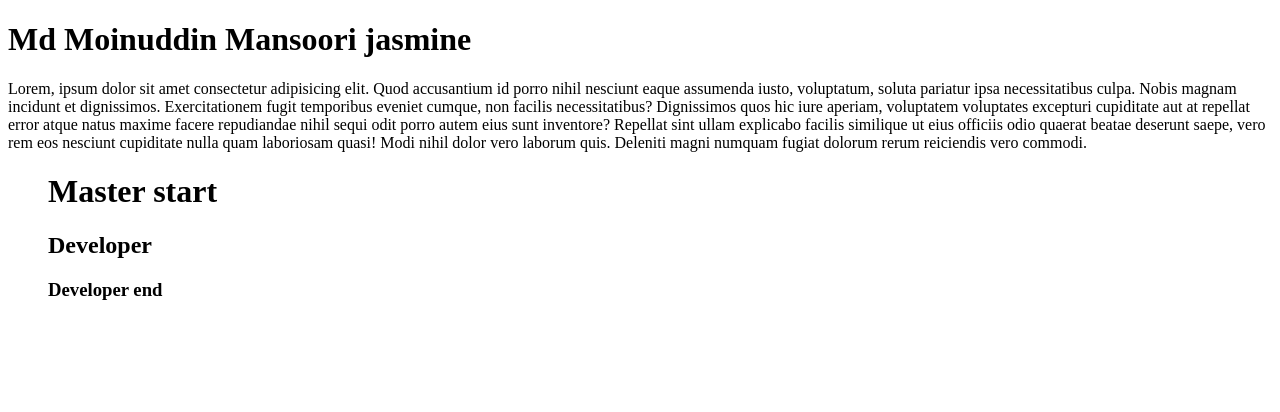
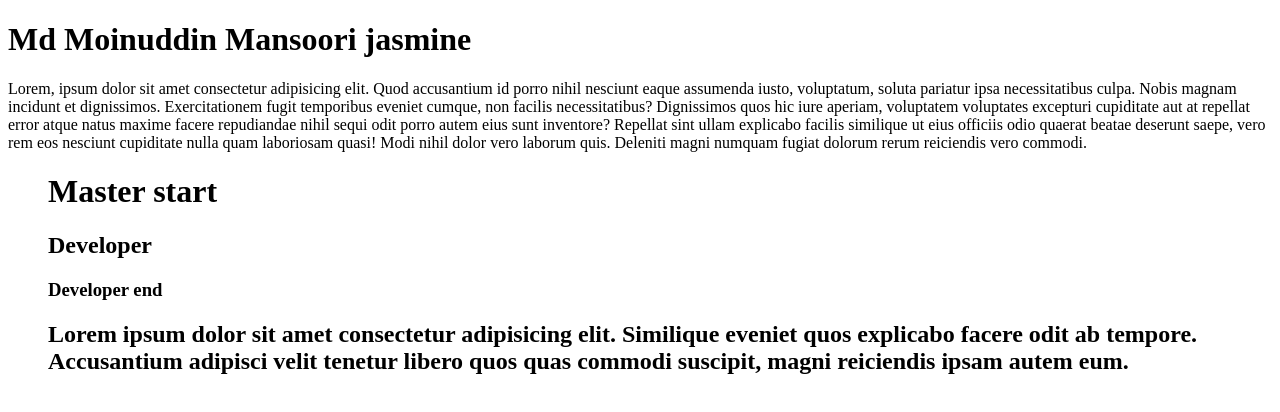
Before and after one commit to mmmansoori39/-kjh, a plain HTML site: page index.html in a window 1280 px wide. Drawn offline with Linux system fonts and the light colour scheme.

Commit message:
dev commit

```diff
--- a/index.html
+++ b/index.html
@@ -15,6 +15,7 @@
         <h1>Master start</h1>
         <h2>Developer</h2>
         <h3>Developer end</h3>
+        <h2>Lorem ipsum dolor sit amet consectetur adipisicing elit. Similique eveniet quos explicabo facere odit ab tempore. Accusantium adipisci velit tenetur libero quos quas commodi suscipit, magni reiciendis ipsam autem eum.</h2>
     </dir>
 </body>
 </html>
```
